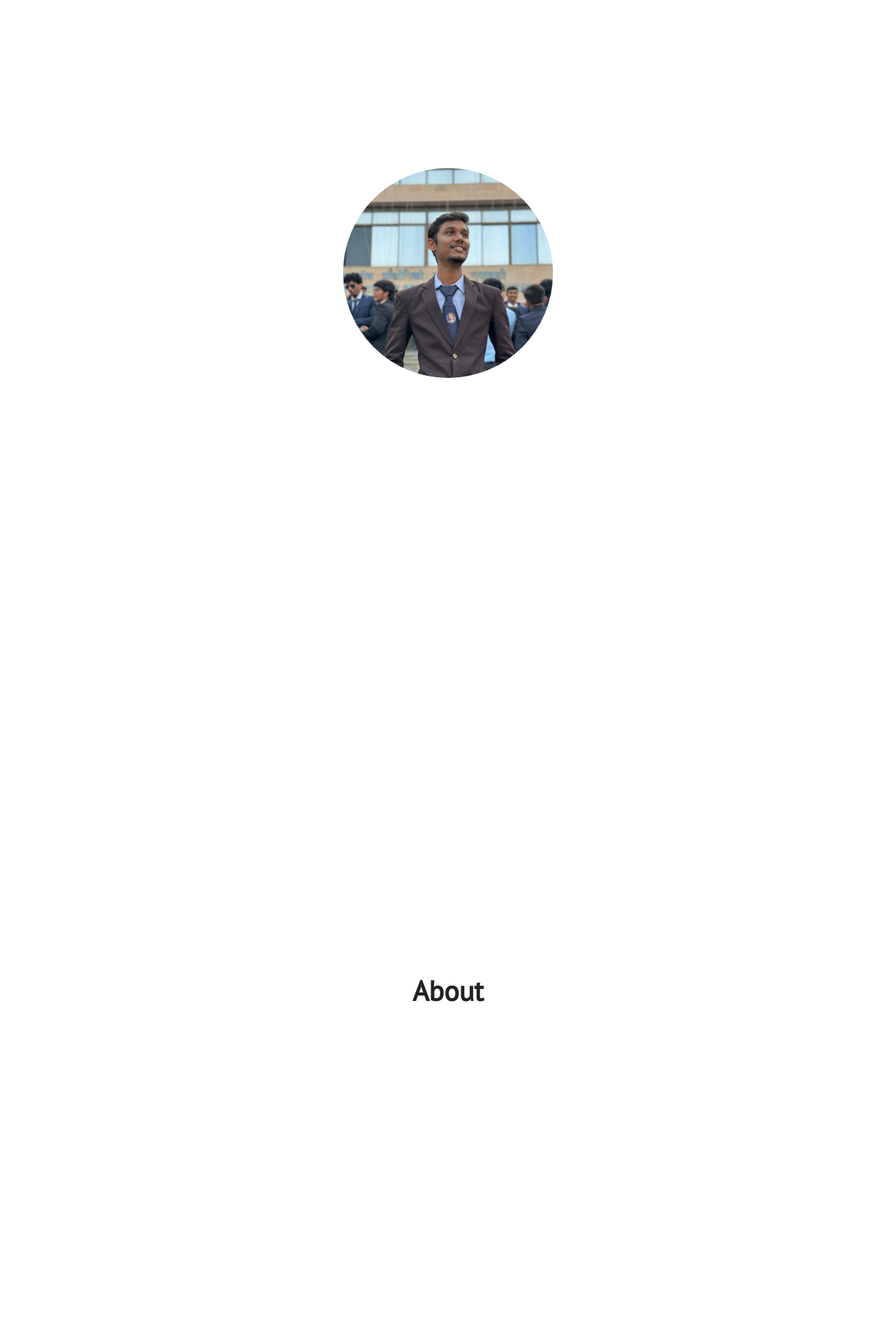
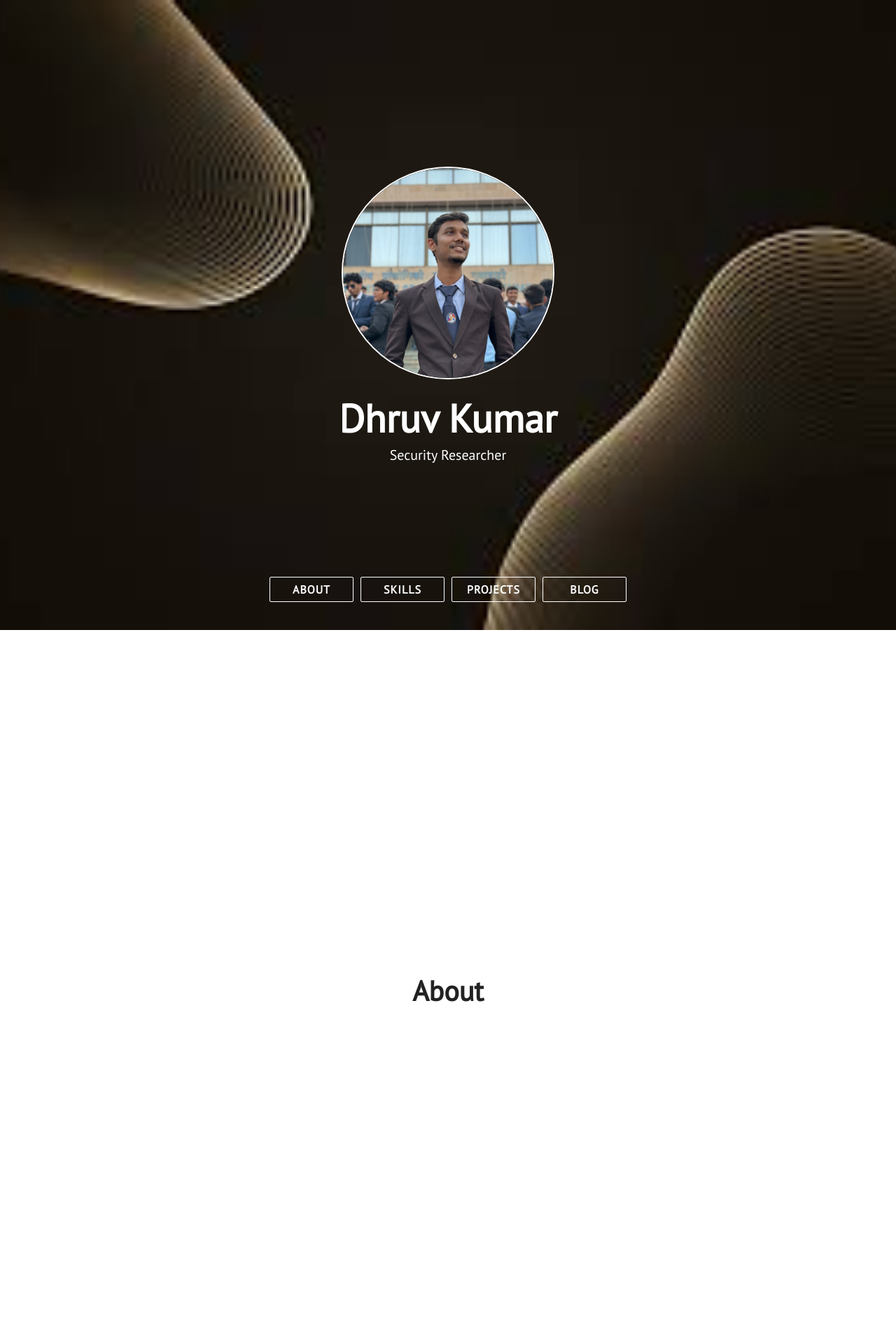
Before and after one commit to Dhruv-Kumar-1/Dhruv-Kumar-1.github.io, a Jekyll site: the page built from index.html, in a window 1280 px wide. Shown: the top 1920 px of the page at 70% size. Built offline with Jekyll 4.4.1, drawn with Linux system fonts in a browser that asks for light colours; nearby versions of some CDN libraries.

Commit message:
Update main.css

```diff
--- a/assets/css/main.css
+++ b/assets/css/main.css
@@ -288,9 +288,15 @@ img {
   color: #fff;
   font-family: 'PT Sans', Arial, Helvetica, sans-serif;
 
-  background: url(../images/background.png);
+/*   background: url(../images/background.png);
   background-repeat: repeat;
-  background-attachment: fixed;
+  background-attachment: fixed; */
+/* 	.section-wrapper:nth-child(odd) { */
+  background-image: url(../images/background.png);
+  background-repeat: no-repeat;
+  background-size: cover;
+  background-position: center;
+/* } */
 }
 
 .footer-text a {
@@ -432,7 +438,7 @@ img {
   background: url(../images/background.png);
   background-repeat: repeat;
 } */
-.section-wrapper:nth-child(odd) {
+#nav {
   background-image: url(../images/background.png);
   background-repeat: no-repeat;
   background-size: cover;
```
